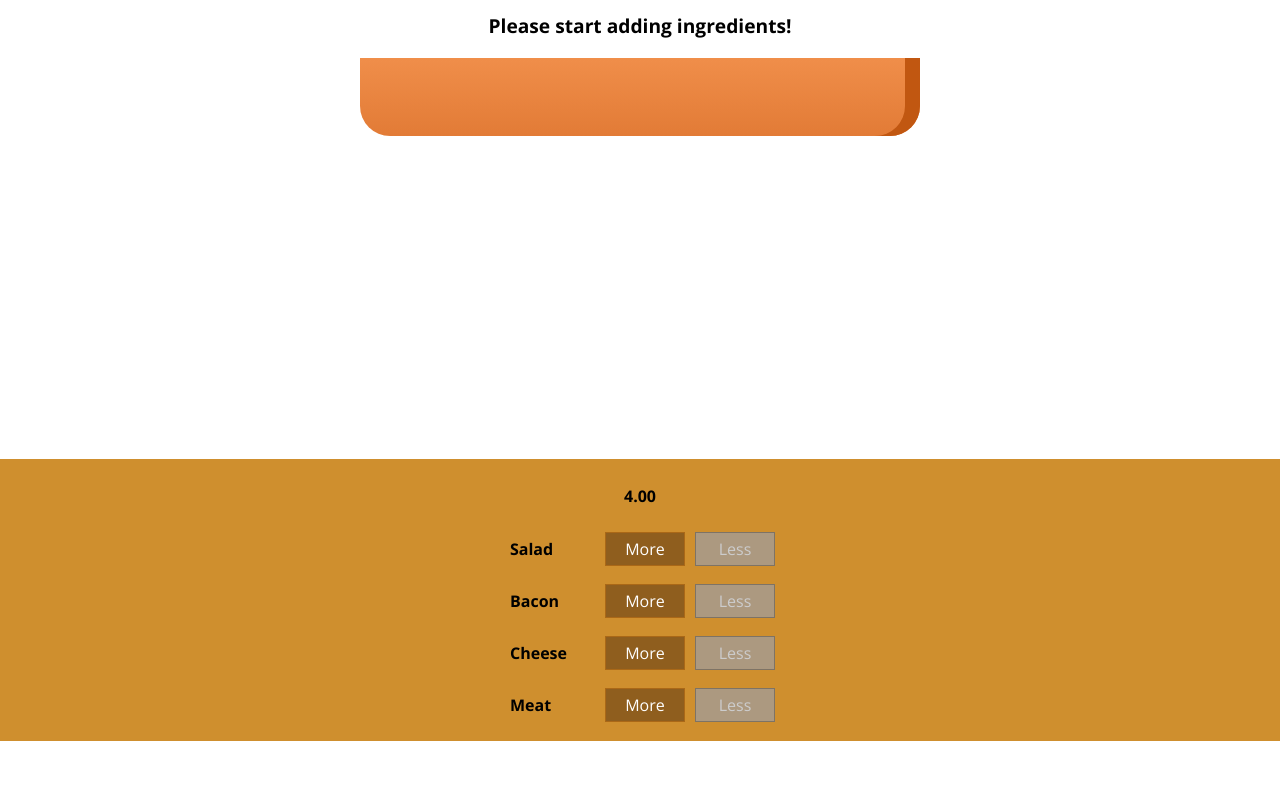
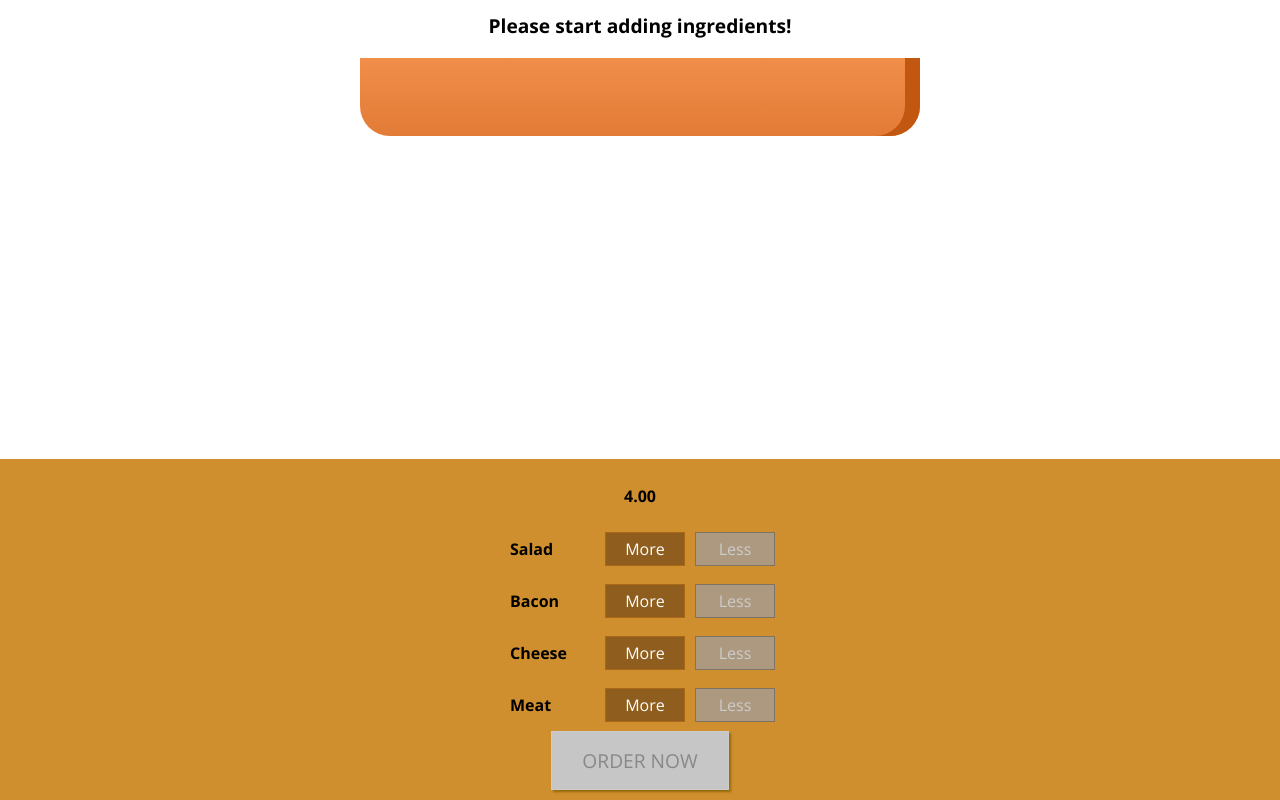
Before and after one commit to cryptus-neoxys/burger-builder, a React (Create React App) app: page / in a window 1280 px wide. Shown: the part 179-979 px from the top of the page. Before the commit the page ends 920 px from the top, so only its background shows below. Built offline with nearby package versions, Linux system fonts and the light colour scheme.

Commit message:
Checkout Modal Added - Video 138

```diff
--- a/src/components/Burger/BuildControls/BuildControl/BuildControl.js
+++ b/src/components/Burger/BuildControls/BuildControl/BuildControl.js
@@ -1,8 +1,6 @@
 import React from 'react'
 
 import classes from './BuildControl.module.css';
-
-console.log(classes);
 
 const buildControl = (props) => (
     <div className={classes.BuildControl}>
--- a/src/components/Burger/BuildControls/BuildControls.js
+++ b/src/components/Burger/BuildControls/BuildControls.js
@@ -24,6 +24,12 @@
 				disabled={props.disabled[ctrl.type]}
 			/>
 		))}
+		<button
+			className={classes.OrderButton}
+			disabled={!props.purchasable}
+			onClick={props.ordered}>
+			ORDER NOW
+		</button>
 	</div>
 )
 
--- a/src/components/Burger/BuildControls/BuildControls.module.css
+++ b/src/components/Burger/BuildControls/BuildControls.module.css
@@ -1,6 +1,6 @@
 .BuildControls {
-    width: 100;
-    background-color: #cf8f2e;
+    width: 100%;
+    background-color: #CF8F2E;
     display: flex;
     flex-flow: column;
     align-items: center;
@@ -8,3 +8,44 @@
     margin: auto;
     padding: 10px 0;
 }
+
+.OrderButton {
+    background-color: #DAD735;
+    outline: none;
+    cursor: pointer;
+    border: 1px solid #966909;
+    color: #966909;
+    font-family: inherit;
+    font-size: 1.2em;
+    padding: 15px 30px;
+    box-shadow: 2px 2px 2px #966909;
+}
+
+.OrderButton:hover, .OrderButton:active {
+    background-color: #A0DB41;
+    border: 1px solid #966909;
+    color: #966909;
+}
+
+.OrderButton:disabled {
+    background-color: #C7C6C6;
+    cursor: not-allowed;
+    border: 1px solid #ccc;
+    color: #888888;
+}
+
+.OrderButton:not(:disabled) {
+    animation: enable 0.3s linear;
+}
+
+@keyframes enable {
+    0% {
+        transform: scale(1);
+    }
+    60% {
+        transform: scale(1.1);
+    }
+    100% {
+        transform: scale(1);
+    }
+}
--- /dev/null
+++ b/src/components/Burger/OrderSummary/OrderSummary.js
@@ -0,0 +1,26 @@
+import React from 'react'
+
+import Auxilliary from '../../hoc/Auxilliary';
+
+const orderSummary = (props) => {
+    const ingredientSummary = Object.keys(props.ingredients).map(igKey => {
+        return (
+            <li key={igKey}>
+                <span style={{ textTransform: 'capitalize' }}>{igKey}</span>: {props.ingredients[igKey]}
+            </li>
+        )
+    }
+    )
+    return (
+        <Auxilliary>
+            <h3>Your Order</h3>
+            <p>A delicious Burger with the following ingredients:</p>
+            <ul>
+                {ingredientSummary}
+            </ul>
+            <p>Continue to Checkout?</p>
+        </Auxilliary>
+    )
+};
+
+export default orderSummary;
--- /dev/null
+++ b/src/components/UI/Modal/Modal.js
@@ -0,0 +1,16 @@
+import React from 'react'
+
+import classes from './Modal.module.css';
+
+const modal = (props) => (
+    <div
+        className={classes.Modal}
+        style={{
+            transform: props.show ? 'translateY(0)' : 'translateY(-100vh)',
+            opacity: props.show ? '1' : '0'
+        }}>
+        {props.children}
+    </div>
+)
+
+export default modal;
--- /dev/null
+++ b/src/components/UI/Modal/Modal.module.css
@@ -0,0 +1,20 @@
+.Modal {
+    position: fixed;
+    z-index: 500;
+    background-color: white;
+    width: 70%;
+    border: 1px solid #ccc;
+    box-shadow: 1px 1px 1px black;
+    padding: 16px;
+    left: 15%;
+    top: 30%;
+    box-sizing: border-box;
+    transition: all 0.3s ease-out;
+}
+
+@media (min-width: 600px) {
+    .Modal {
+        width: 500px;
+        left: calc(50% - 250px);
+    }
+}
--- a/src/containers/BurgerBuilder/BurgerBuilder.js
+++ b/src/containers/BurgerBuilder/BurgerBuilder.js
@@ -3,6 +3,8 @@
 import Auxilliary from '../../components/hoc/Auxilliary';
 import Burger from '../../components/Burger/Burger'
 import BuildControls from '../../components/Burger/BuildControls/BuildControls';
+import Modal from '../../components/UI/Modal/Modal';
+import OrderSummary from '../../components/Burger/OrderSummary/OrderSummary';
 
 const INGREDIENT_PRICES ={
 	salad: 0.5,
@@ -25,7 +27,20 @@
 			cheese: 0,
 			meat: 0,
 		},
-		totalPrice: 4
+		totalPrice: 4,
+		purchasable: false,
+		purchasing: false
+	}
+
+	updatePurchaseState (ingredients) {
+		const sum = Object.keys(ingredients).map(
+			igKey => {
+				return ingredients[igKey];
+			}
+		).reduce((curr, prev) => {
+			return curr + prev;
+		}, 0);
+		this.setState({purchasable: sum > 0})
 	}
 
 	addIngredientHandler = (type) => {
@@ -42,6 +57,7 @@
 			totalPrice: newPrice,
 			ingredients: updatedIngredients
 		});
+		this.updatePurchaseState(updatedIngredients);
 	}
 
 	removeIngredientHandler = (type) => {
@@ -58,7 +74,13 @@
 			totalPrice: newPrice,
 			ingredients: updatedIngredients
 		});
+		this.updatePurchaseState(updatedIngredients);
 	}
+
+	purchaseHandler = () => {
+		this.setState({purchasing: true})
+	}
+
 	render() {
 		const disabledInfo = {
 			...this.state.ingredients
@@ -68,12 +90,17 @@
 		}
 		return (
 			<Auxilliary>
+				<Modal show={this.state.purchasing}>
+					<OrderSummary ingredients={this.state.ingredients}/>
+				</Modal>
 				<Burger ingredients={this.state.ingredients} />
 				<BuildControls
 					ingredientAdded={this.addIngredientHandler}
 					ingredientRemoved={this.removeIngredientHandler}
 					disabled={disabledInfo}
+					ordered={this.purchaseHandler}
 					price={this.state.totalPrice}
+					purchasable={this.state.purchasable}
 				/>
 			</Auxilliary>
 		)
```
Also changed, not shown: src/components/UI/Backdrop/Backdrop.js (added).
